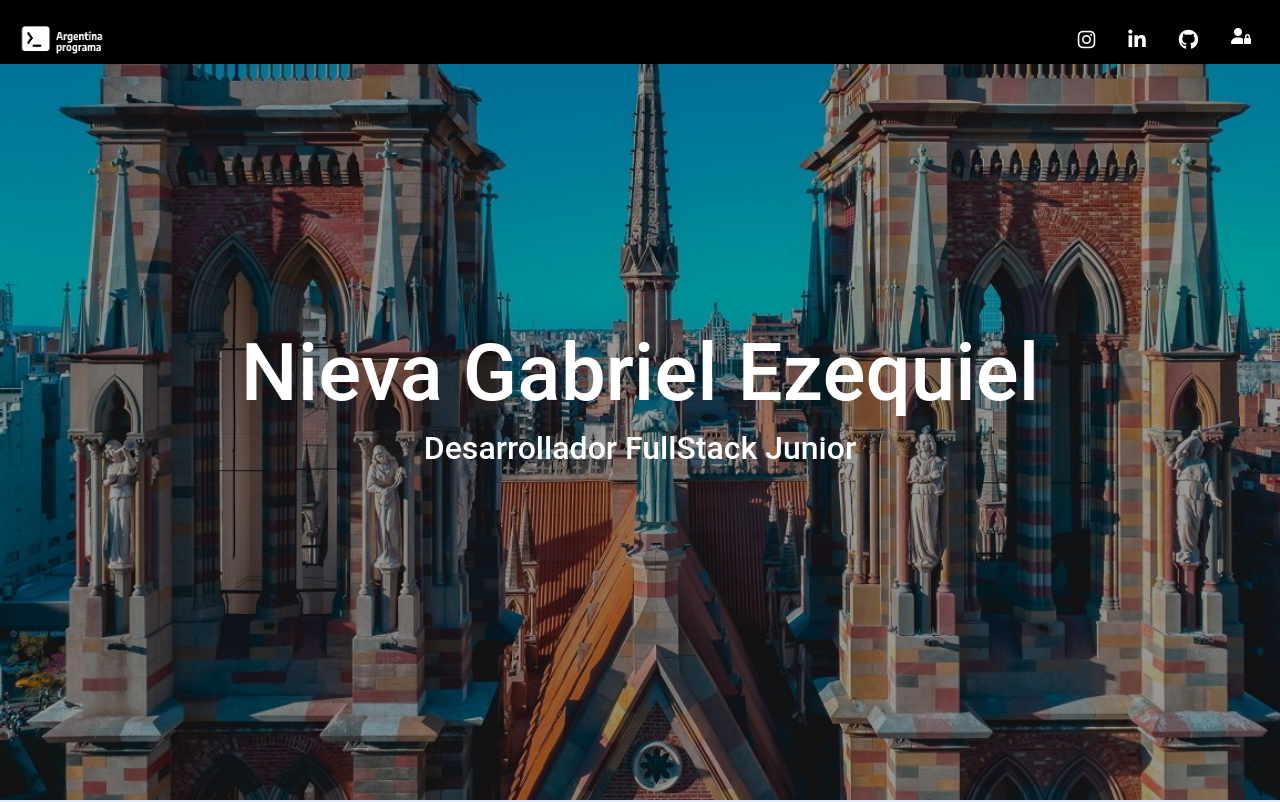
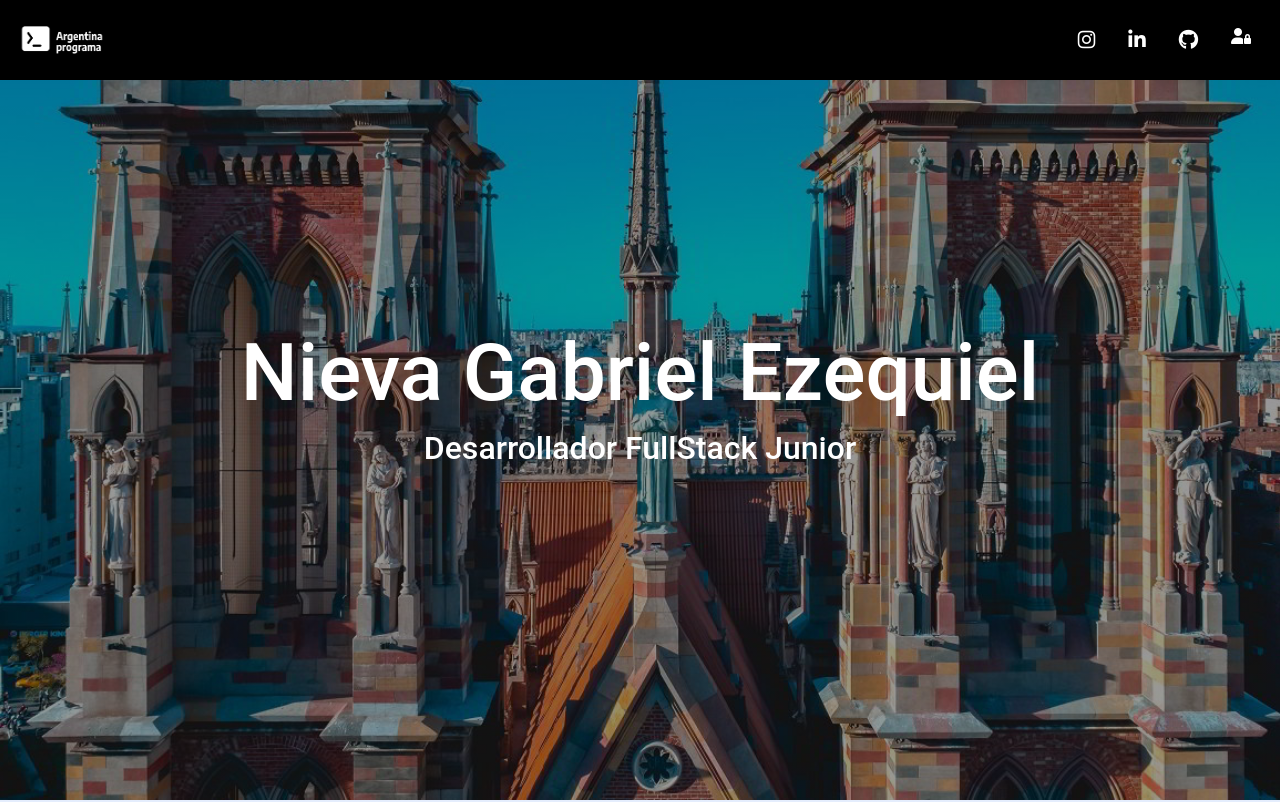
Before and after one commit to EzNiev/Portfolio-Angular, an Angular app: page / in a window 1280 px wide. Shown: the top 802 px of the page. Built offline with nearby package versions, Linux system fonts and the light colour scheme.

Commit message:
Probando el angular
Probando el angular y testeando el repositorio con la notebook nueva

```diff
--- a/src/app/components/navbar/navbar.component.css
+++ b/src/app/components/navbar/navbar.component.css
@@ -1,4 +1,4 @@
 .navbar{
-    height: 8vh;
-    padding: 0;
+    height: 10vh;
+    padding-top: 0;
 }
--- a/src/app/components/skills/skills.component.html
+++ b/src/app/components/skills/skills.component.html
@@ -4,26 +4,27 @@
         <!-- Creamos el ngfor para traer el array con la data de los skills -->
         <div class="row row-cols-1 row-cols-md-2 g-4">
             <div class="card mb-3 row justify-content-center justify-content-md-start"
-                style="max-width: 25em; padding: 1em; margin: 1em;" *ngFor="let skill of skills">
+                style="max-width: 40vw; padding: 1em; margin: 1em;" *ngFor="let skill of skills">
                 <!-- Inicio de componente carta -->
                 <div class="row g-0">
                     <div class="col-md-4">
                         <!-- Usamos data binding para traer el src y el alt de nuestra imagen -->
-                        <img [src]="skill.imagen" class="img-fluid rounded-start" [alt]="skill.alt"
-                            style="max-width: 7em; padding: 2%;">
+                        <img [src]="skill.imagen" class="img-fluid rounded-start" [alt]="skill.alt">
                     </div>
                     <div class="col-md-8">
                         <div class="card-body">
-                            <h5 class="card-title">{{skill.titulo}}</h5>
-                            <p class="card-text">
-                                {{skill.descripcion}}
-                            </p>
-                            <br>
-                            <div id="progressbar" class="progress" style="height: 3em">
+                            <div class="container">
+                                <h5 class="card-title" style="text-align: center">{{skill.titulo}}</h5>
+                                <p class="card-text" style="text-align: justify;">
+                                    {{skill.descripcion}}
+                                </p>
+                                <br>
+                            </div>
+                            <div id="progressbar" class="progress " style="height: 3em">
                                 <!-- Para la progress bar tuve que crear dos datos en cada elemento del array
                                         Uno para el número que va en la barra y otro para la "Cantidad de relleno" de la barra
                                         por eso en la etiqueta del div en donde pone [style] utilizo databinding para completar ese dato
-                                    no se si es la mejor forma pero es lo que pude arreglar y me funcionó por ahora-->
+                                        no se si es la mejor forma pero es lo que pude arreglar y me funcionó por ahora-->
                                 <div class="progress-bar progress-bar-striped progress-bar-animated  "
                                     role="progressbar" aria-label="Animated striped example" aria-valuenow="75"
                                     aria-valuemin="0" aria-valuemax="100" [style]="skill.estiloporc">
```
